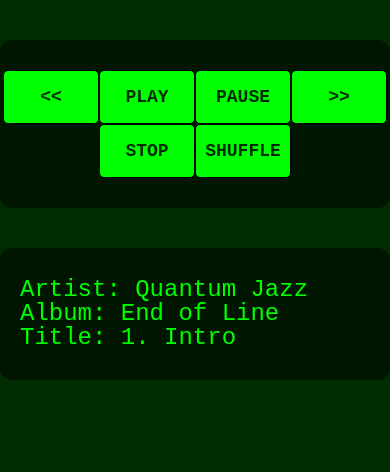
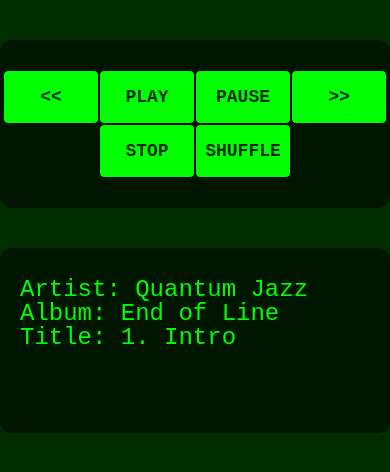
Before and after one commit to mikebrucker/Jukebox.play, a plain HTML site: page index.html in a window 390 px wide. Drawn offline with Linux system fonts and the light colour scheme.

Commit message:
changed height of 1 div

```diff
--- a/style.css
+++ b/style.css
@@ -39,6 +39,7 @@ button:active {
     margin: 0 20px;
     font-size: 40px;
     text-align: left;
+    min-height: 165px;
 }
 
 @media all and (max-width: 768px) {
@@ -52,5 +53,6 @@ button:active {
     }
     #displaySong {
         font-size: 24px;
+        min-height: 125px;
     }
 }
```
